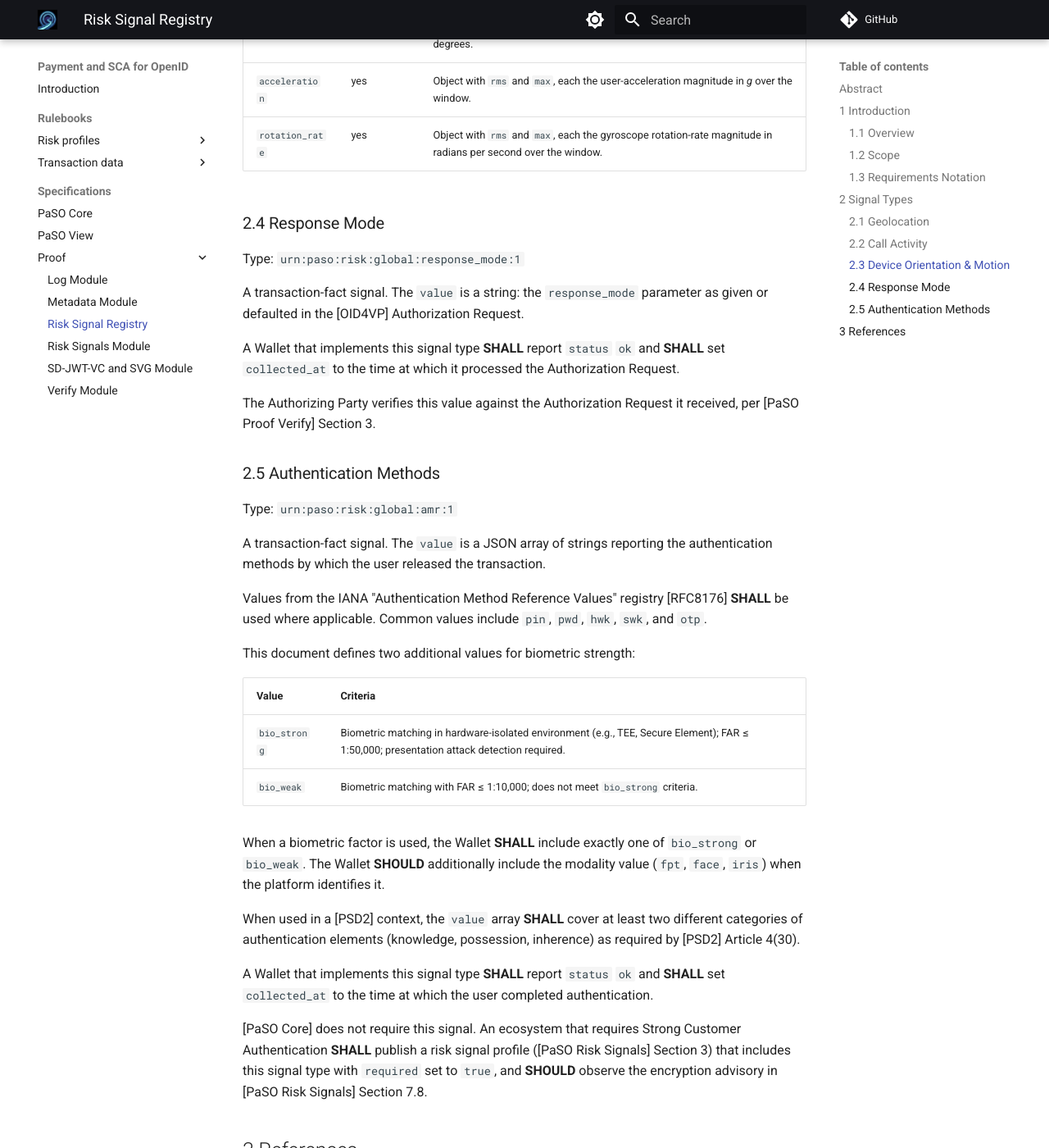
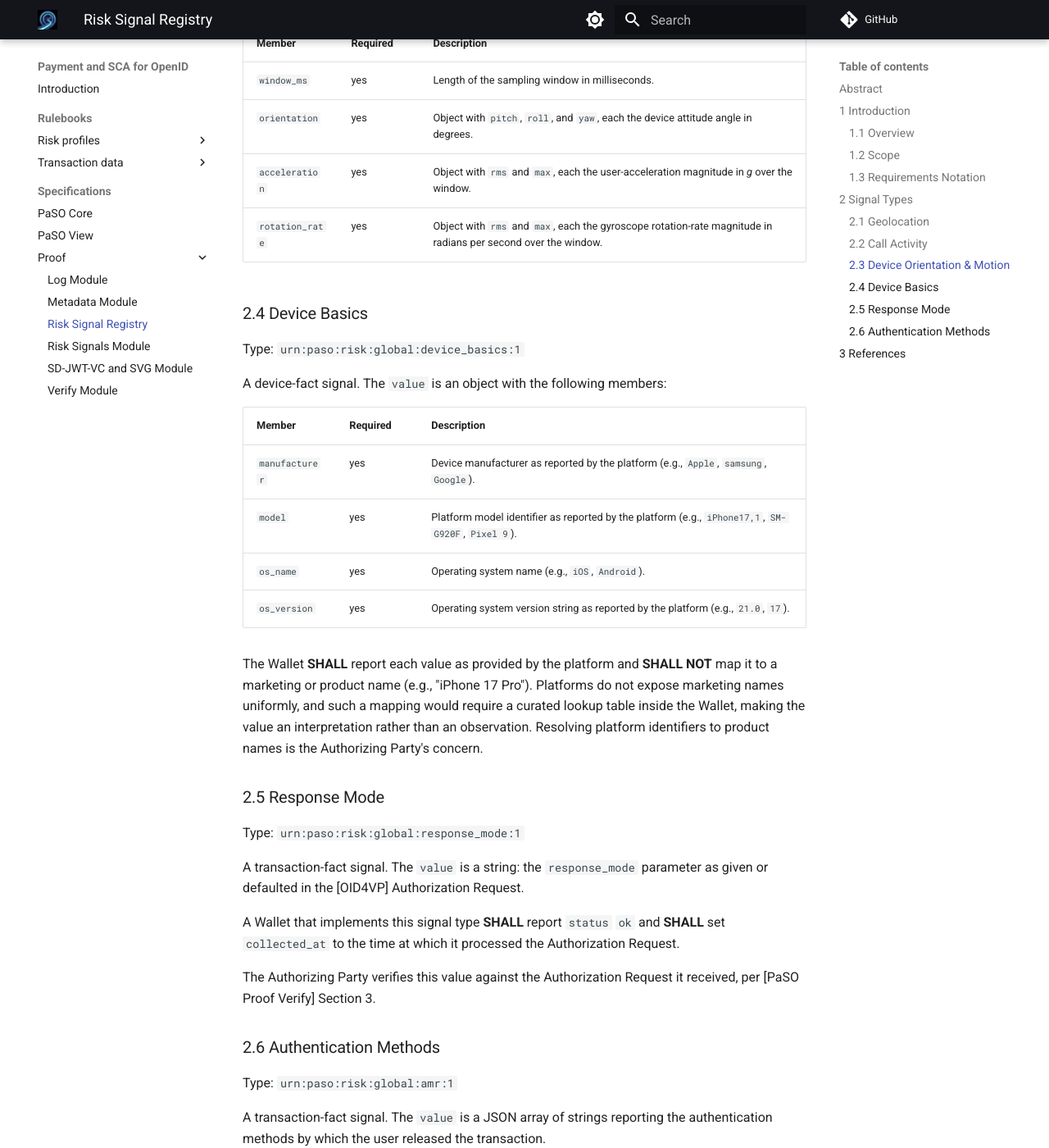
Before and after one commit to APTITUDE-Consortium/payments-and-sca-for-openid, an MkDocs documentation site: the page built from docs/specifications/proof/paso-proof-risk-signal-registry.md, in a window 1280 px wide and 1400 px high, scrolled down 2562 px. Shown: the whole window at 82% size. Built offline with MkDocs 1.6.1 and Material for MkDocs 9.7.7, drawn with Linux system fonts in a browser that asks for light colours; comment, search, counter and statistics services are not loaded; the version menu is left out; some of the changed text lies outside the part shown.

Commit message:
Add device basics signal to registry and Default risk profile
Introduces `urn:paso:risk:global:device_basics:1` as a new device-fact
signal kind reporting manufacturer, model, and OS name/version as raw
platform identifiers. Updates the Default profile from four to five
required signals and renumbers registry sections accordingly.

```diff
--- a/docs/specifications/proof/paso-proof-risk-signal-registry.md
+++ b/docs/specifications/proof/paso-proof-risk-signal-registry.md
@@ -24,10 +24,11 @@ The key words "**MUST**", "**MUST NOT**", "**REQUIRED**", "**SHALL**", "**SHALL
 
 Each entry below defines a signal type URN and the structure of its `value`. The `value` is present if and only if `status` is `ok`, per [PaSO Risk Signals] Section 2.2.
 
-Signal types divide into two kinds, which differ in how `status` and `collected_at` behave:
+Signal types divide into three kinds, which differ in how `status` and `collected_at` behave:
 
 - **Measured signals** (Sections 2.1 to 2.3) report a sensor or platform observation. Measurement can fail or be refused, so `status` **MAY** be `unavailable` or `denied`, and `collected_at` is the time of measurement.
-- **Transaction-fact signals** (Sections 2.4 and 2.5) report something the Wallet already knows from processing the transaction. No sensor and no permission is involved, so a Wallet that implements the type **SHALL** report `status` `ok`.
+- **Device-fact signals** (Section 2.4) report a property of the device platform. No permission is involved, so `status` **SHALL NOT** be `denied`. A Wallet that implements the type **SHALL** report `status` `ok`, except that it **MAY** report `unavailable` where the platform does not expose the values. `collected_at` is the time of reading.
+- **Transaction-fact signals** (Sections 2.5 and 2.6) report something the Wallet already knows from processing the transaction. No sensor and no permission is involved, so a Wallet that implements the type **SHALL** report `status` `ok`.
 
 ### 2.1 Geolocation
 
@@ -68,7 +69,22 @@ A measured signal. The `value` reports current device orientation and a bounded
 | `acceleration`  | yes      | Object with `rms` and `max`, each the user-acceleration magnitude in *g* over the window.               |
 | `rotation_rate` | yes      | Object with `rms` and `max`, each the gyroscope rotation-rate magnitude in radians per second over the window. |
 
-### 2.4 Response Mode
+### 2.4 Device Basics
+
+Type: `urn:paso:risk:global:device_basics:1`
+
+A device-fact signal. The `value` is an object with the following members:
+
+| Member         | Required | Description                                                                                         |
+|----------------|----------|-----------------------------------------------------------------------------------------------------|
+| `manufacturer` | yes      | Device manufacturer as reported by the platform (e.g., `Apple`, `samsung`, `Google`).               |
+| `model`        | yes      | Platform model identifier as reported by the platform (e.g., `iPhone17,1`, `SM-G920F`, `Pixel 9`).  |
+| `os_name`      | yes      | Operating system name (e.g., `iOS`, `Android`).                                                     |
+| `os_version`   | yes      | Operating system version string as reported by the platform (e.g., `21.0`, `17`).                   |
+
+The Wallet **SHALL** report each value as provided by the platform and **SHALL NOT** map it to a marketing or product name (e.g., "iPhone 17 Pro"). Platforms do not expose marketing names uniformly, and such a mapping would require a curated lookup table inside the Wallet, making the value an interpretation rather than an observation. Resolving platform identifiers to product names is the Authorizing Party's concern.
+
+### 2.5 Response Mode
 
 Type: `urn:paso:risk:global:response_mode:1`
 
@@ -78,7 +94,7 @@ A Wallet that implements this signal type **SHALL** report `status` `ok` and **S
 
 The Authorizing Party verifies this value against the Authorization Request it received, per [PaSO Proof Verify] Section 3.
 
-### 2.5 Authentication Methods
+### 2.6 Authentication Methods
 
 Type: `urn:paso:risk:global:amr:1`
 
```
Also changed, not shown: docs/rulebooks/risk_profiles/Default.md (+10 -9 lines).
